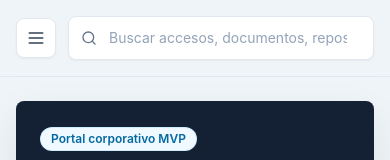
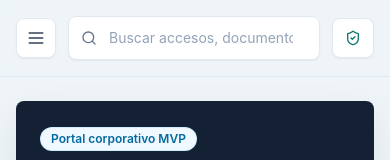
Before and after one commit to NeovantasAdvanced/Intranet, a React (Vite) app: page / in a window 390 px wide. Shown: the top 160 px of the page. Built offline with nearby package versions, Linux system fonts and the light colour scheme; no server answers.

Commit message:
feat: enforce Microsoft 365 login

```diff
--- a/src/components/layout/Header.tsx
+++ b/src/components/layout/Header.tsx
@@ -1,4 +1,4 @@
-import { Bell, Menu, ShieldCheck, UserRound } from 'lucide-react';
+import { Bell, LogIn, LogOut, Menu, ShieldCheck, UserRound } from 'lucide-react';
 import { useEffect, useState } from 'react';
 import { usePortalSearch } from '../../context/PortalSearchContext';
 import { SearchBar } from '../ui/SearchBar';
@@ -20,6 +20,7 @@ type AuthPayload = {
 export function Header({ onMenuClick }: HeaderProps) {
   const { searchValue, setSearchValue } = usePortalSearch();
   const [clientPrincipal, setClientPrincipal] = useState<ClientPrincipal | null>(null);
+  const [authChecked, setAuthChecked] = useState(false);
 
   useEffect(() => {
     let mounted = true;
@@ -35,12 +36,22 @@ export function Header({ onMenuClick }: HeaderProps) {
         if (mounted) {
           setClientPrincipal(null);
         }
+      })
+      .finally(() => {
+        if (mounted) {
+          setAuthChecked(true);
+        }
       });
 
     return () => {
       mounted = false;
     };
   }, []);
+
+  const isAuthenticated = Boolean(clientPrincipal);
+  const authHref = isAuthenticated ? '/logout' : '/login';
+  const authLabel = isAuthenticated ? clientPrincipal?.userDetails ?? 'Sesion iniciada' : 'Microsoft 365';
+  const authTitle = isAuthenticated ? `Cerrar sesion: ${authLabel}` : 'Iniciar sesion con Microsoft 365';
 
   return (
     <header className="sticky top-0 z-20 border-b border-slate-200 bg-neovantas-mist/95 px-4 py-4 backdrop-blur md:px-8">
@@ -61,29 +72,46 @@ export function Header({ onMenuClick }: HeaderProps) {
           placeholder="Buscar accesos, documentos, repositorios y noticias"
         />
 
-        <div className="hidden items-center gap-2 md:flex">
+        <div className="flex items-center gap-2">
           <button
             type="button"
-            className="focus-ring grid h-10 w-10 place-items-center rounded-lg border border-slate-200 bg-white text-slate-600 shadow-sm"
+            className="focus-ring hidden h-10 w-10 place-items-center rounded-lg border border-slate-200 bg-white text-slate-600 shadow-sm md:grid"
             aria-label="Notificaciones"
           >
             <Bell className="h-4 w-4" aria-hidden="true" />
           </button>
           <a
-            href={clientPrincipal ? '/logout' : '/login'}
-            className="focus-ring flex h-10 max-w-56 items-center gap-2 rounded-lg border border-slate-200 bg-white px-3 text-sm font-semibold text-slate-700 shadow-sm"
-            title={clientPrincipal ? `Sesion: ${clientPrincipal.userDetails}` : 'Iniciar sesion con Microsoft 365'}
+            href={authHref}
+            className="focus-ring flex h-10 max-w-[11rem] items-center gap-2 rounded-lg border border-slate-200 bg-white px-3 text-sm font-semibold text-slate-700 shadow-sm sm:max-w-56"
+            title={authTitle}
+            aria-label={authTitle}
           >
-            <ShieldCheck className="h-4 w-4 text-neovantas-teal" aria-hidden="true" />
-            <span className="truncate">{clientPrincipal ? clientPrincipal.userDetails : 'Microsoft 365'}</span>
+            {isAuthenticated ? (
+              <UserRound className="h-4 w-4 shrink-0 text-neovantas-teal" aria-hidden="true" />
+            ) : (
+              <ShieldCheck className="h-4 w-4 shrink-0 text-neovantas-teal" aria-hidden="true" />
+            )}
+            <span className="hidden truncate sm:block">{authChecked ? authLabel : 'Comprobando...'}</span>
           </a>
-          <button
-            type="button"
-            className="focus-ring grid h-10 w-10 place-items-center rounded-lg bg-neovantas-navy text-white shadow-sm"
-            aria-label="Perfil"
-          >
-            <UserRound className="h-4 w-4" aria-hidden="true" />
-          </button>
+          {isAuthenticated ? (
+            <a
+              href="/logout"
+              className="focus-ring hidden h-10 w-10 place-items-center rounded-lg bg-neovantas-navy text-white shadow-sm md:grid"
+              aria-label="Cerrar sesion"
+              title="Cerrar sesion"
+            >
+              <LogOut className="h-4 w-4" aria-hidden="true" />
+            </a>
+          ) : (
+            <a
+              href="/login"
+              className="focus-ring hidden h-10 w-10 place-items-center rounded-lg bg-neovantas-navy text-white shadow-sm md:grid"
+              aria-label="Iniciar sesion"
+              title="Iniciar sesion"
+            >
+              <LogIn className="h-4 w-4" aria-hidden="true" />
+            </a>
+          )}
         </div>
       </div>
     </header>
```
Also changed, not shown: staticwebapp.config.json (+8 -0 lines), 1 other file (tests, documents, lock files or other folders).
